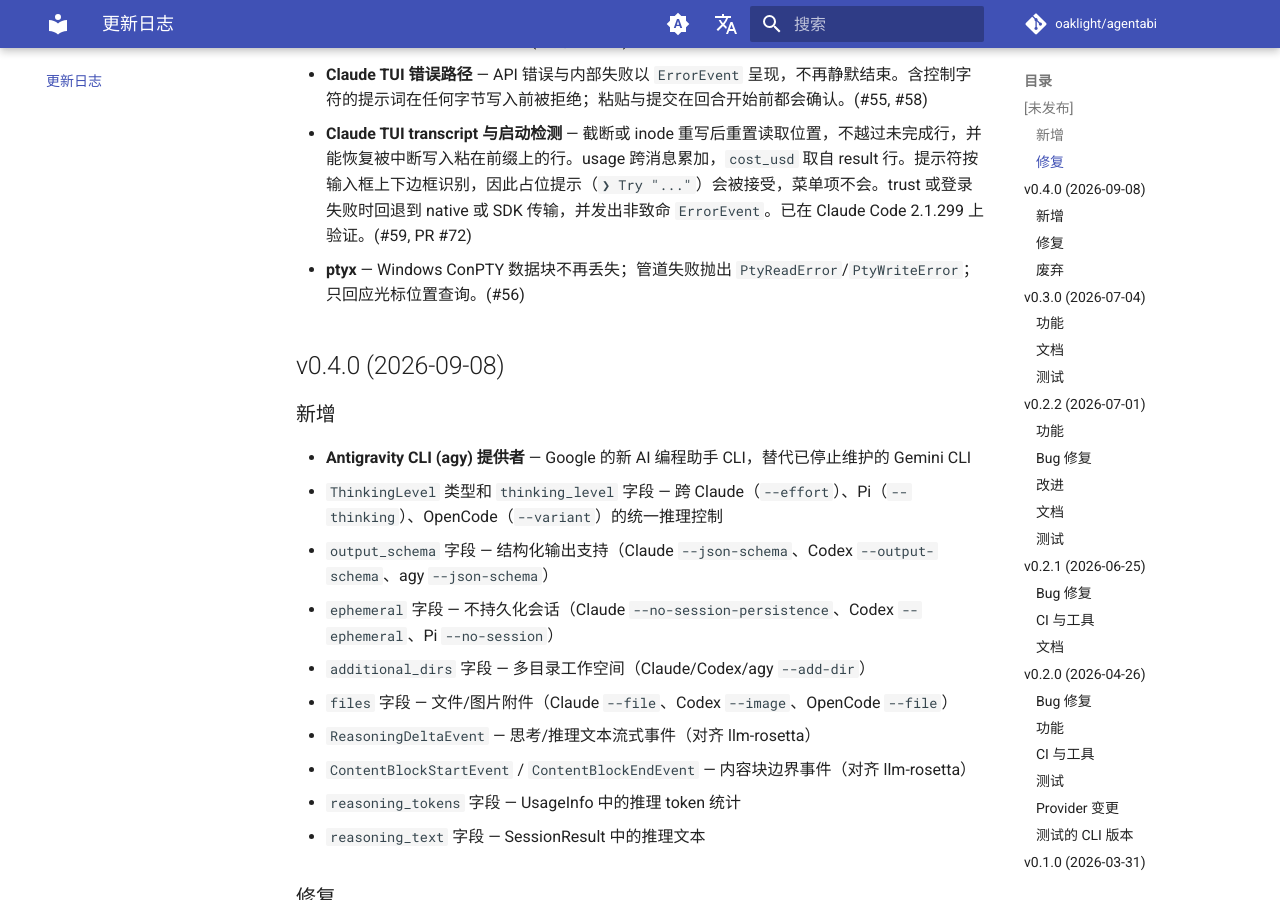
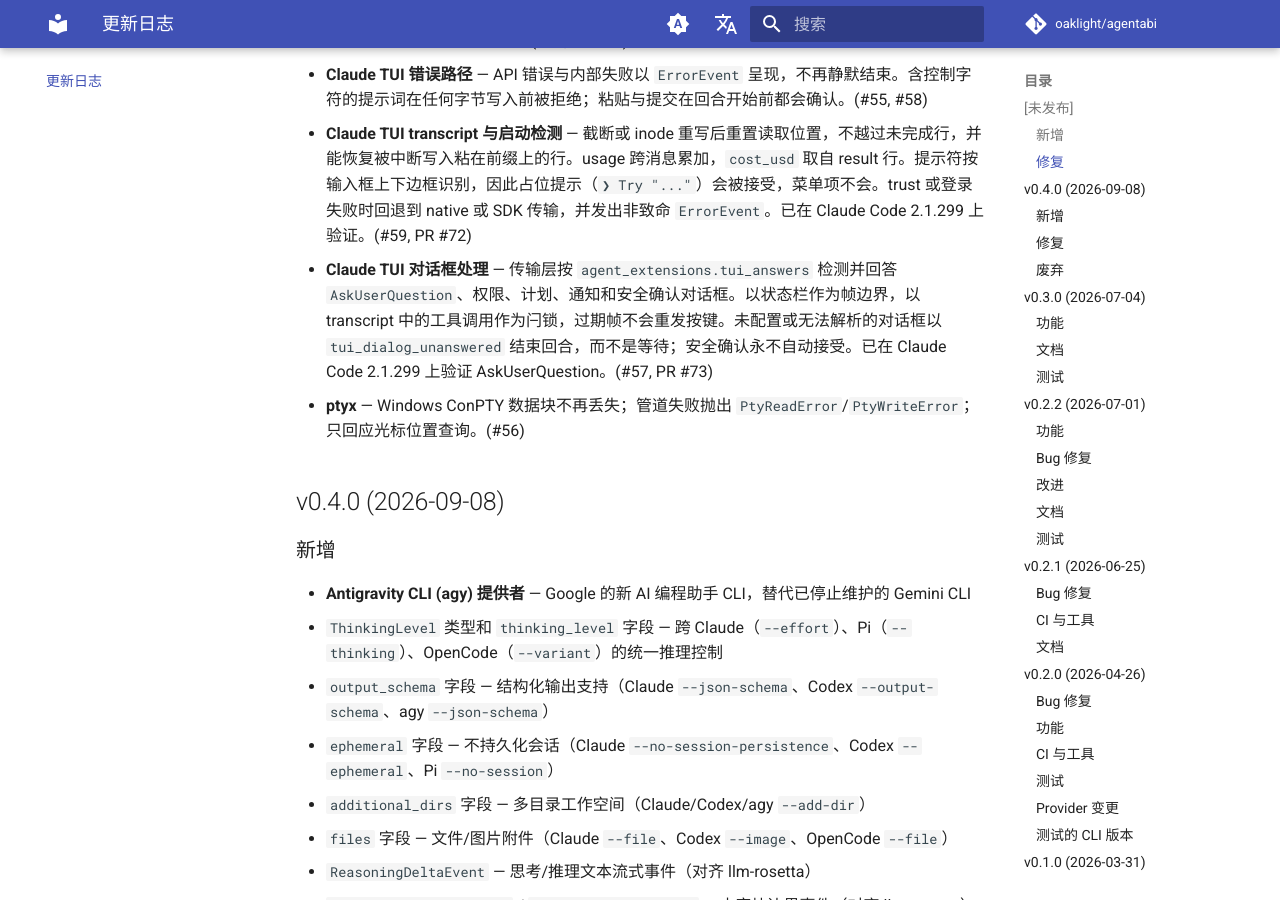
Before and after one commit to Oaklight/agentabi, an MkDocs documentation site: the page built from docs/changelog.md, in a window 1280 px wide and 900 px high, scrolled down 1240 px. Built offline with MkDocs 1.6.1 and Material for MkDocs 9.7.7, drawn with Linux system fonts in a browser that asks for light colours; comment, search, counter and statistics services are not loaded.

Commit message:
docs: record TUI dialog handling

```diff
--- a/docs/changelog.md
+++ b/docs/changelog.md
@@ -20,6 +20,7 @@
 - **Codex 临时 schema 泄漏** — 生成的 `--output-schema` 文件在流结束后删除；类路径的 schema 值按文件路径处理。(#51, PR #52)
 - **Claude TUI 错误路径** — API 错误与内部失败以 `ErrorEvent` 呈现，不再静默结束。含控制字符的提示词在任何字节写入前被拒绝；粘贴与提交在回合开始前都会确认。(#55, #58)
 - **Claude TUI transcript 与启动检测** — 截断或 inode 重写后重置读取位置，不越过未完成行，并能恢复被中断写入粘在前缀上的行。usage 跨消息累加，`cost_usd` 取自 result 行。提示符按输入框上下边框识别，因此占位提示（`❯ Try "..."`）会被接受，菜单项不会。trust 或登录失败时回退到 native 或 SDK 传输，并发出非致命 `ErrorEvent`。已在 Claude Code 2.1.299 上验证。(#59, PR #72)
+- **Claude TUI 对话框处理** — 传输层按 `agent_extensions.tui_answers` 检测并回答 `AskUserQuestion`、权限、计划、通知和安全确认对话框。以状态栏作为帧边界，以 transcript 中的工具调用作为闩锁，过期帧不会重发按键。未配置或无法解析的对话框以 `tui_dialog_unanswered` 结束回合，而不是等待；安全确认永不自动接受。已在 Claude Code 2.1.299 上验证 AskUserQuestion。(#57, PR #73)
 - **ptyx** — Windows ConPTY 数据块不再丢失；管道失败抛出 `PtyReadError`/`PtyWriteError`；只回应光标位置查询。(#56)
 
 ## v0.4.0 (2026-09-08)
```
